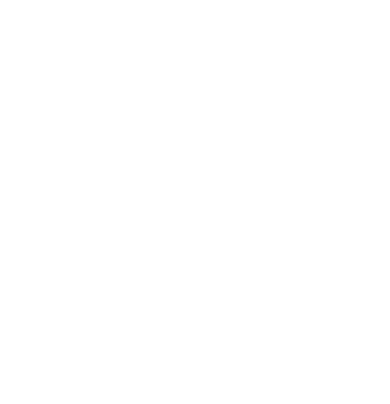
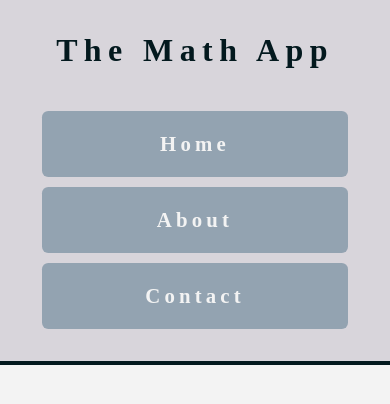
Before and after one commit to eandy5000/mental_math, a website: page public/index.html in a window 390 px wide. Drawn offline with nearby package versions, Linux system fonts and the light colour scheme.

Commit message:
mobil nav

```diff
--- a/public/index.html
+++ b/public/index.html
@@ -6,7 +6,14 @@
     <link rel="stylesheet" href="./styles/style.css">
 </head>
 <body>
-
+    <nav class="main-nav">
+        <h3>The Math App</h3>
+        <ul class="nav-list">
+            <li><a href="#">Home</a></li>
+            <li><a href="#">About</a></li>
+            <li><a href="#">Contact</a></li>
+        </ul>
+    </nav>
 
    <script src="./scripts/angular.js"></script>
    <script src="./scripts/angular-route.js"></script>
--- a/public/styles/style.css
+++ b/public/styles/style.css
@@ -0,0 +1,64 @@
+/*=====================
+    Base Styles
+======================*/
+
+* {
+    box-sizing: border-box;
+}
+
+body,
+ul,
+nav,
+h3 {
+    margin: 0;
+    padding: 0;
+}
+
+body {
+    background-color: #F3F3F3;
+    color: #03191E
+}
+
+ul {
+    list-style: none;
+}
+
+a {
+    text-decoration: none;
+}
+
+/*=====================
+    Navigation
+======================*/
+
+.main-nav {
+    background-color: #D8D5DB;
+    border-bottom: .3em solid #03191E;
+}
+.main-nav h3 {
+    text-align: center;
+    padding: 1em;
+    font-weight: bold;
+    font-size: 2em;
+    letter-spacing: .2em;
+
+}
+
+.nav-list {
+    margin-bottom: 2em;
+}
+
+.nav-list li {
+    background-color: #93A3B1;
+    text-align: center;
+    padding: 1em;
+    margin: .5em 2em;
+    font-size: 1.3em;
+    letter-spacing: .2em;
+    font-weight: bold;
+    border-radius: .3em;
+}
+
+.nav-list a {
+     color: #F3F3F3;
+}
```
